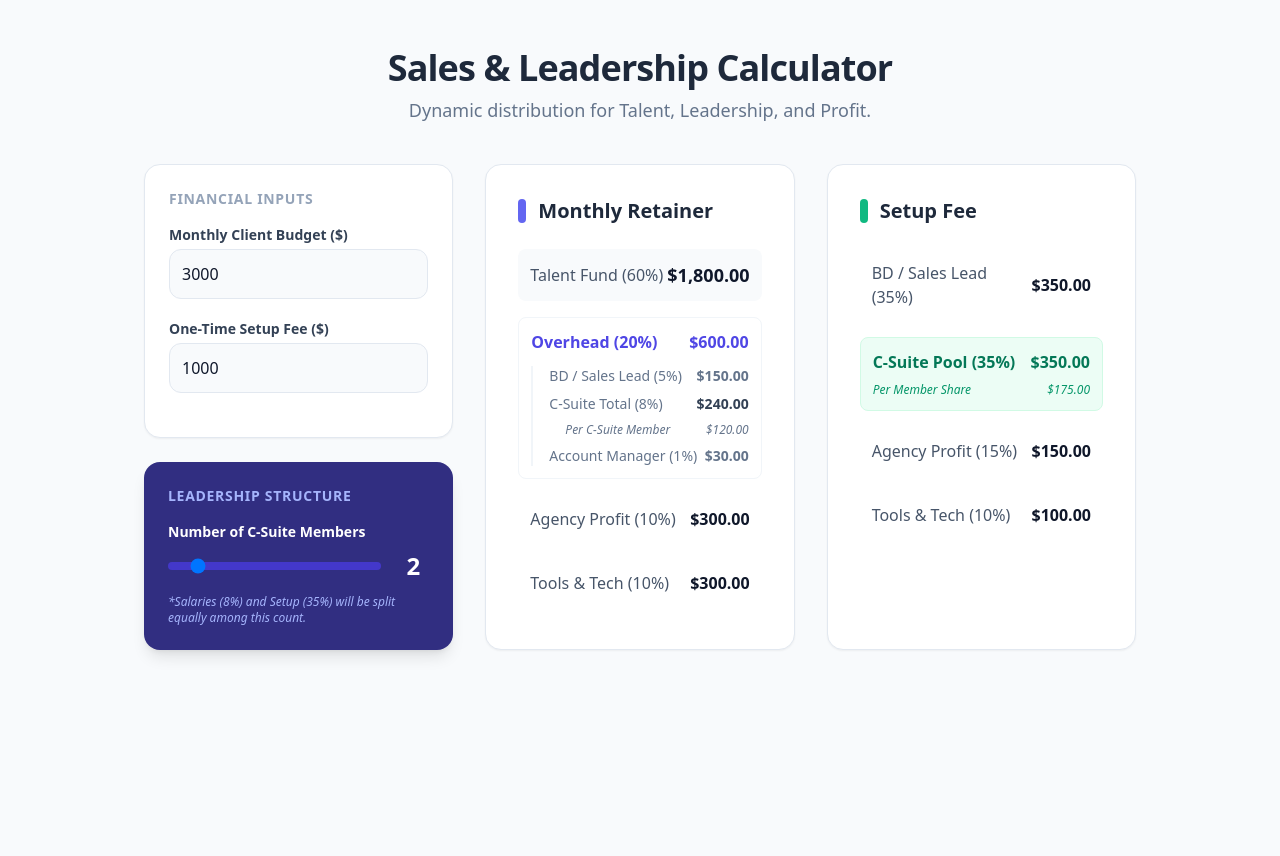
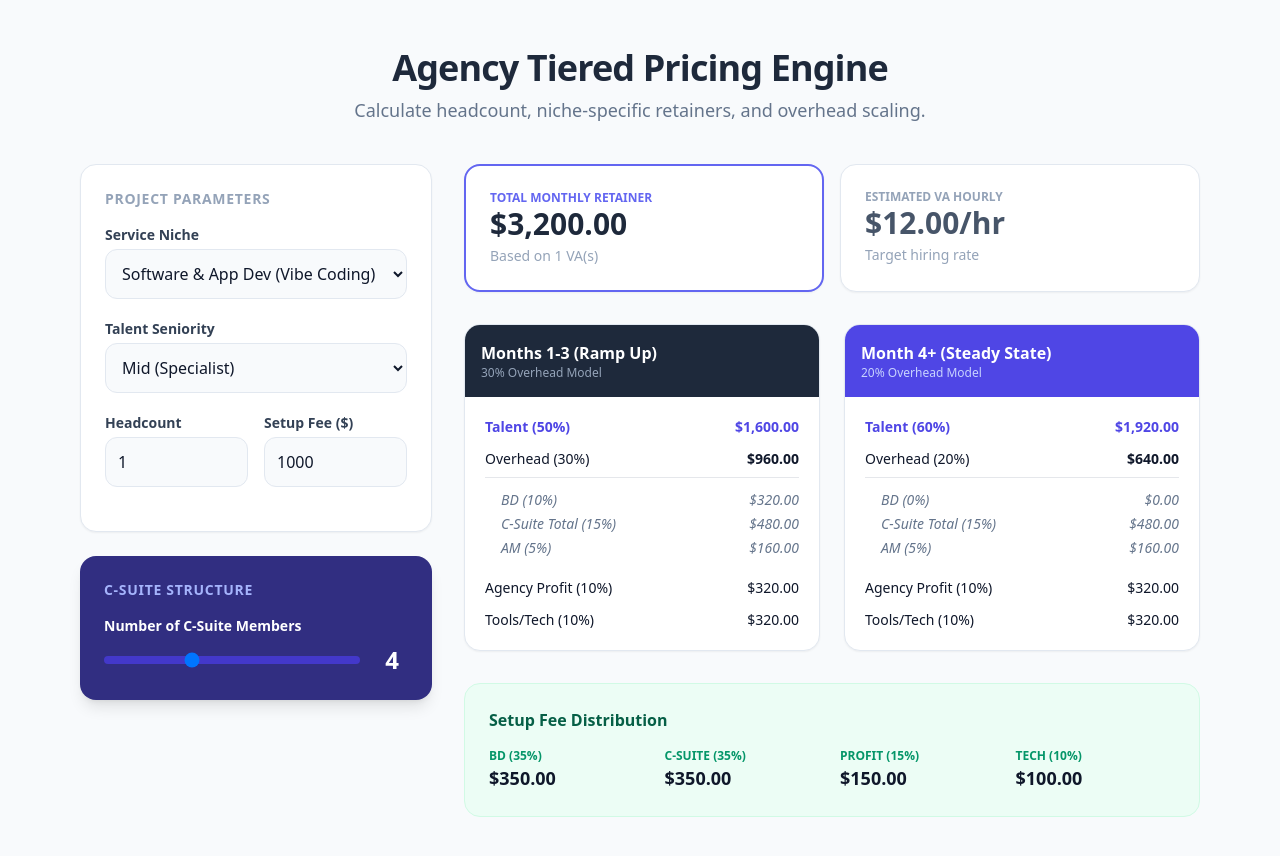
Before and after one commit to joshuacaporal/VA-Agency, a plain HTML site: page index.html in a window 1280 px wide. Before the commit the page ends 800 px from the top, so only its background shows below. Drawn offline with nearby package versions, Linux system fonts and the light colour scheme.

Commit message:
Update index.html

```diff
--- a/index.html
+++ b/index.html
@@ -3,171 +3,199 @@
 <head>
     <meta charset="UTF-8">
     <meta name="viewport" content="width=device-width, initial-scale=1.0">
-    <title>Agency Sales Calculator v2</title>
+    <title>Vextum Tiered Sales Calculator</title>
     <script src="https://cdn.tailwindcss.com"></script>
 </head>
 <body class="bg-slate-50 font-sans text-slate-900">
 
-    <div class="max-w-5xl mx-auto py-12 px-4">
+    <div class="max-w-6xl mx-auto py-12 px-4">
         <header class="text-center mb-10">
-            <h1 class="text-4xl font-extrabold text-slate-800 tracking-tight">Sales & Leadership Calculator</h1>
-            <p class="text-slate-500 mt-2 text-lg">Dynamic distribution for Talent, Leadership, and Profit.</p>
+            <h1 class="text-4xl font-extrabold text-slate-800 tracking-tight">Agency Tiered Pricing Engine</h1>
+            <p class="text-slate-500 mt-2 text-lg">Calculate headcount, niche-specific retainers, and overhead scaling.</p>
         </header>
 
-        <div class="grid grid-cols-1 lg:grid-cols-3 gap-8">
+        <div class="grid grid-cols-1 lg:grid-cols-12 gap-8">
 
-            <div class="space-y-6">
+            <div class="lg:col-span-4 space-y-6">
                 <div class="bg-white p-6 rounded-2xl shadow-sm border border-slate-200">
-                    <h2 class="text-sm font-bold uppercase tracking-wider text-slate-400 mb-4">Financial Inputs</h2>
+                    <h2 class="text-sm font-bold uppercase tracking-wider text-slate-400 mb-4">Project Parameters</h2>
 
                     <div class="mb-5">
-                        <label class="block text-sm font-semibold text-slate-700 mb-1">Monthly Client Budget ($)</label>
-                        <input type="number" id="budget" value="3000" class="w-full p-3 bg-slate-50 border border-slate-200 rounded-xl focus:ring-2 focus:ring-indigo-500 outline-none transition-all" oninput="calculate()">
+                        <label class="block text-sm font-semibold text-slate-700 mb-1">Service Niche</label>
+                        <select id="niche" class="w-full p-3 bg-slate-50 border border-slate-200 rounded-xl outline-none" onchange="calculate()">
+                            <option value="software">Software & App Dev (Vibe Coding)</option>
+                            <option value="pm">Project Management (Systems-heavy)</option>
+                            <option value="recruitment">Recruitment (Technical vetting)</option>
+                            <option value="marketing">Digital Marketing (Growth engineering)</option>
+                            <option value="payroll">Payroll & Accounting (Automated)</option>
+                            <option value="ops">General Ops (High-level executive)</option>
+                            <option value="leadgen">Lead Generation (Outbound/Data)</option>
+                        </select>
                     </div>
 
                     <div class="mb-5">
-                        <label class="block text-sm font-semibold text-slate-700 mb-1">One-Time Setup Fee ($)</label>
-                        <input type="number" id="setupInput" value="1000" class="w-full p-3 bg-slate-50 border border-slate-200 rounded-xl focus:ring-2 focus:ring-indigo-500 outline-none transition-all" oninput="calculate()">
+                        <label class="block text-sm font-semibold text-slate-700 mb-1">Talent Seniority</label>
+                        <select id="level" class="w-full p-3 bg-slate-50 border border-slate-200 rounded-xl outline-none" onchange="calculate()">
+                            <option value="low">Low (Entry Level)</option>
+                            <option value="mid" selected>Mid (Specialist)</option>
+                            <option value="high">High (Expert)</option>
+                        </select>
+                    </div>
+
+                    <div class="grid grid-cols-2 gap-4 mb-5">
+                        <div>
+                            <label class="block text-sm font-semibold text-slate-700 mb-1">Headcount</label>
+                            <input type="number" id="heads" value="1" min="1" class="w-full p-3 bg-slate-50 border border-slate-200 rounded-xl outline-none" oninput="calculate()">
+                        </div>
+                        <div>
+                            <label class="block text-sm font-semibold text-slate-700 mb-1">Setup Fee ($)</label>
+                            <input type="number" id="setupInput" value="1000" class="w-full p-3 bg-slate-50 border border-slate-200 rounded-xl outline-none" oninput="calculate()">
+                        </div>
                     </div>
                 </div>
 
                 <div class="bg-indigo-900 p-6 rounded-2xl shadow-lg text-white">
-                    <h2 class="text-sm font-bold uppercase tracking-wider text-indigo-300 mb-4">Leadership Structure</h2>
+                    <h2 class="text-sm font-bold uppercase tracking-wider text-indigo-300 mb-4">C-Suite Structure</h2>
                     <label class="block text-sm font-semibold mb-2">Number of C-Suite Members</label>
                     <div class="flex items-center space-x-4">
-                        <input type="range" id="csuiteCount" min="1" max="10" value="2" class="flex-grow h-2 bg-indigo-700 rounded-lg appearance-none cursor-pointer" oninput="calculate()">
-                        <span id="csuiteDisplay" class="text-2xl font-bold w-8 text-center">2</span>
-                    </div>
-                    <p class="text-xs text-indigo-300 mt-3 italic">*Salaries (8%) and Setup (35%) will be split equally among this count.</p>
-                </div>
-            </div>
-
-            <div class="bg-white p-8 rounded-2xl shadow-sm border border-slate-200">
-                <h2 class="text-xl font-bold text-slate-800 mb-6 flex items-center">
-                    <span class="w-2 h-6 bg-indigo-500 rounded-full mr-3"></span>
-                    Monthly Retainer
-                </h2>
-
-                <div class="space-y-4">
-                    <div class="flex justify-between items-center p-3 bg-slate-50 rounded-lg">
-                        <span class="text-slate-600 font-medium">Talent Fund (60%)</span>
-                        <span class="text-lg font-bold text-slate-900" id="vaSalary">$0.00</span>
-                    </div>
-
-                    <div class="p-3 border border-slate-100 rounded-lg space-y-3">
-                        <div class="flex justify-between text-indigo-600 font-bold mb-1">
-                            <span>Overhead (20%)</span>
-                            <span id="overhead">$0.00</span>
-                        </div>
-                        <div class="pl-4 space-y-2 text-sm text-slate-500 border-l-2 border-slate-100">
-                            <div class="flex justify-between"><span>BD / Sales Lead (5%)</span> <span id="salBD" class="font-semibold">$0.00</span></div>
-                            <div class="flex justify-between">
-                                <span>C-Suite Total (8%)</span>
-                                <span id="salCSuiteTotal" class="font-semibold text-slate-700">$0.00</span>
-                            </div>
-                            <div class="flex justify-between pl-4 text-xs italic">
-                                <span>Per C-Suite Member</span>
-                                <span id="salCSuiteEach">$0.00</span>
-                            </div>
-                            <div class="flex justify-between"><span>Account Manager (1%)</span> <span id="salAM" class="font-semibold">$0.00</span></div>
-                        </div>
-                    </div>
-
-                    <div class="flex justify-between items-center p-3">
-                        <span class="text-slate-600">Agency Profit (10%)</span>
-                        <span class="font-bold text-slate-900" id="profit">$0.00</span>
-                    </div>
-                    <div class="flex justify-between items-center p-3">
-                        <span class="text-slate-600">Tools & Tech (10%)</span>
-                        <span class="font-bold text-slate-900" id="tools">$0.00</span>
+                        <input type="range" id="csuiteCount" min="1" max="10" value="4" class="flex-grow h-2 bg-indigo-700 rounded-lg appearance-none cursor-pointer" oninput="calculate()">
+                        <span id="csuiteDisplay" class="text-2xl font-bold w-8 text-center">4</span>
                     </div>
                 </div>
             </div>
 
-            <div class="bg-white p-8 rounded-2xl shadow-sm border border-slate-200">
-                <h2 class="text-xl font-bold text-slate-800 mb-6 flex items-center">
-                    <span class="w-2 h-6 bg-emerald-500 rounded-full mr-3"></span>
-                    Setup Fee
-                </h2>
+            <div class="lg:col-span-8 space-y-8">
 
-                <div class="space-y-4">
-                    <div class="flex justify-between items-center p-3">
-                        <span class="text-slate-600">BD / Sales Lead (35%)</span>
-                        <span class="font-bold text-slate-900" id="setupBD">$0.00</span>
+                <div class="grid grid-cols-1 md:grid-cols-2 gap-4">
+                    <div class="bg-white p-6 rounded-2xl border-2 border-indigo-500 shadow-sm">
+                        <p class="text-xs font-bold text-indigo-500 uppercase">Total Monthly Retainer</p>
+                        <h2 class="text-3xl font-black text-slate-800" id="totalRetainer">$0.00</h2>
+                        <p class="text-sm text-slate-400 mt-1">Based on <span id="summaryHeads">1</span> VA(s)</p>
                     </div>
+                    <div class="bg-white p-6 rounded-2xl border border-slate-200 shadow-sm">
+                        <p class="text-xs font-bold text-slate-400 uppercase">Estimated VA Hourly</p>
+                        <h2 class="text-3xl font-black text-slate-600" id="vaHourly">$0.00</h2>
+                        <p class="text-sm text-slate-400 mt-1">Target hiring rate</p>
+                    </div>
+                </div>
 
-                    <div class="p-3 bg-emerald-50 rounded-lg border border-emerald-100 space-y-2">
-                        <div class="flex justify-between text-emerald-700 font-bold">
-                            <span>C-Suite Pool (35%)</span>
-                            <span id="setupCSuiteTotal">$0.00</span>
+                <div class="grid grid-cols-1 md:grid-cols-2 gap-6">
+
+                    <div class="bg-white rounded-2xl border border-slate-200 overflow-hidden shadow-sm">
+                        <div class="bg-slate-800 p-4 text-white">
+                            <h3 class="font-bold">Months 1-3 (Ramp Up)</h3>
+                            <p class="text-xs text-slate-400">30% Overhead Model</p>
                         </div>
-                        <div class="flex justify-between text-xs text-emerald-600 font-medium italic">
-                            <span>Per Member Share</span>
-                            <span id="setupCSuiteEach">$0.00</span>
+                        <div class="p-5 space-y-3 text-sm">
+                            <div class="flex justify-between font-bold text-indigo-600"><span>Talent (50%)</span> <span id="m1_talent">$0</span></div>
+                            <div class="flex justify-between border-b pb-2"><span>Overhead (30%)</span> <span id="m1_overhead" class="font-bold">$0</span></div>
+                            <div class="pl-4 space-y-1 text-slate-500 italic">
+                                <div class="flex justify-between"><span>BD (10%)</span> <span id="m1_bd">$0</span></div>
+                                <div class="flex justify-between"><span>C-Suite Total (15%)</span> <span id="m1_csuite">$0</span></div>
+                                <div class="flex justify-between"><span>AM (5%)</span> <span id="m1_am">$0</span></div>
+                            </div>
+                            <div class="flex justify-between pt-2"><span>Agency Profit (10%)</span> <span id="m1_profit">$0</span></div>
+                            <div class="flex justify-between"><span>Tools/Tech (10%)</span> <span id="m1_tools">$0</span></div>
                         </div>
                     </div>
 
-                    <div class="flex justify-between items-center p-3">
-                        <span class="text-slate-600">Agency Profit (15%)</span>
-                        <span class="font-bold text-slate-900" id="setupProfit">$0.00</span>
+                    <div class="bg-white rounded-2xl border border-slate-200 overflow-hidden shadow-sm">
+                        <div class="bg-indigo-600 p-4 text-white">
+                            <h3 class="font-bold">Month 4+ (Steady State)</h3>
+                            <p class="text-xs text-indigo-200">20% Overhead Model</p>
+                        </div>
+                        <div class="p-5 space-y-3 text-sm">
+                            <div class="flex justify-between font-bold text-indigo-600"><span>Talent (60%)</span> <span id="m4_talent">$0</span></div>
+                            <div class="flex justify-between border-b pb-2"><span>Overhead (20%)</span> <span id="m4_overhead" class="font-bold">$0</span></div>
+                            <div class="pl-4 space-y-1 text-slate-500 italic">
+                                <div class="flex justify-between"><span>BD (0%)</span> <span>$0.00</span></div>
+                                <div class="flex justify-between"><span>C-Suite Total (15%)</span> <span id="m4_csuite">$0</span></div>
+                                <div class="flex justify-between"><span>AM (5%)</span> <span id="m4_am">$0</span></div>
+                            </div>
+                            <div class="flex justify-between pt-2"><span>Agency Profit (10%)</span> <span id="m4_profit">$0</span></div>
+                            <div class="flex justify-between"><span>Tools/Tech (10%)</span> <span id="m4_tools">$0</span></div>
+                        </div>
                     </div>
-                    <div class="flex justify-between items-center p-3">
-                        <span class="text-slate-600">Tools & Tech (10%)</span>
-                        <span class="font-bold text-slate-900" id="setupTools">$0.00</span>
+                </div>
+
+                <div class="bg-emerald-50 p-6 rounded-2xl border border-emerald-100">
+                    <h3 class="text-emerald-800 font-bold mb-4">Setup Fee Distribution</h3>
+                    <div class="grid grid-cols-2 md:grid-cols-4 gap-4 text-sm">
+                        <div><p class="text-emerald-600 text-xs font-bold uppercase">BD (35%)</p><p class="text-lg font-bold" id="s_bd">$0</p></div>
+                        <div><p class="text-emerald-600 text-xs font-bold uppercase">C-Suite (35%)</p><p class="text-lg font-bold" id="s_csuite">$0</p></div>
+                        <div><p class="text-emerald-600 text-xs font-bold uppercase">Profit (15%)</p><p class="text-lg font-bold" id="s_profit">$0</p></div>
+                        <div><p class="text-emerald-600 text-xs font-bold uppercase">Tech (10%)</p><p class="text-lg font-bold" id="s_tech">$0</p></div>
                     </div>
                 </div>
             </div>
-
         </div>
     </div>
 
     <script>
+        const pricingData = {
+            software: { low: [7.5, 2000], mid: [12, 3200], high: [25, 6667] },
+            pm: { low: [6.5, 1733], mid: [10, 2667], high: [18, 4800] },
+            recruitment: { low: [5.5, 1467], mid: [8.5, 2267], high: [15, 4000] },
+            marketing: { low: [8, 2133], mid: [13, 3467], high: [22, 5867] },
+            payroll: { low: [6, 1600], mid: [9, 2400], high: [16, 4267] },
+            ops: { low: [5, 1333], mid: [8, 2133], high: [14, 3733] },
+            leadgen: { low: [5, 1333], mid: [7.5, 2000], high: [12, 3200] }
+        };
+
         function calculate() {
-            const budget = parseFloat(document.getElementById('budget').value) || 0;
+            const niche = document.getElementById('niche').value;
+            const level = document.getElementById('level').value;
+            const heads = parseInt(document.getElementById('heads').value) || 1;
             const setup = parseFloat(document.getElementById('setupInput').value) || 0;
             const csuiteCount = parseInt(document.getElementById('csuiteCount').value) || 1;
 
             document.getElementById('csuiteDisplay').innerText = csuiteCount;
+            document.getElementById('summaryHeads').innerText = heads;
 
-            // --- Monthly Retainer Breakdown ---
-            const va = budget * 0.60;
-            const overheadTotal = budget * 0.20;
-            const profit = budget * 0.10;
-            const tools = budget * 0.10;
+            const [hourly, singleRetainer] = pricingData[niche][level];
+            const totalRetainer = singleRetainer * heads;
 
-            document.getElementById('vaSalary').innerText = format(va);
-            document.getElementById('overhead').innerText = format(overheadTotal);
-            document.getElementById('profit').innerText = format(profit);
-            document.getElementById('tools').innerText = format(tools);
+            document.getElementById('totalRetainer').innerText = format(totalRetainer);
+            document.getElementById('vaHourly').innerText = format(hourly) + "/hr";
 
-            // Monthly Leadership Breakdown
-            const salBD = budget * 0.05;
-            const salCSuiteTotal = budget * 0.08;
-            const salAM = budget * 0.01;
+            // --- Month 1-3 (30% Overhead) ---
+            const m1_talent = totalRetainer * 0.50;
+            const m1_overhead = totalRetainer * 0.30;
+            const m1_profit = totalRetainer * 0.10;
+            const m1_tools = totalRetainer * 0.10;
 
-            document.getElementById('salBD').innerText = format(salBD);
-            document.getElementById('salCSuiteTotal').innerText = format(salCSuiteTotal);
-            document.getElementById('salCSuiteEach').innerText = format(salCSuiteTotal / csuiteCount);
-            document.getElementById('salAM').innerText = format(salAM);
+            document.getElementById('m1_talent').innerText = format(m1_talent);
+            document.getElementById('m1_overhead').innerText = format(m1_overhead);
+            document.getElementById('m1_bd').innerText = format(totalRetainer * 0.10);
+            document.getElementById('m1_csuite').innerText = format(totalRetainer * 0.15);
+            document.getElementById('m1_am').innerText = format(totalRetainer * 0.05);
+            document.getElementById('m1_profit').innerText = format(m1_profit);
+            document.getElementById('m1_tools').innerText = format(m1_tools);
 
-            // --- Setup Fee Breakdown ---
-            const setupBD = setup * 0.35;
-            const setupCSuiteTotal = setup * 0.35;
-            const setupProfit = setup * 0.15;
-            const setupTools = setup * 0.10;
+            // --- Month 4+ (20% Overhead) ---
+            const m4_talent = totalRetainer * 0.60;
+            const m4_overhead = totalRetainer * 0.20;
+            const m4_profit = totalRetainer * 0.10;
+            const m4_tools = totalRetainer * 0.10;
 
-            document.getElementById('setupBD').innerText = format(setupBD);
-            document.getElementById('setupCSuiteTotal').innerText = format(setupCSuiteTotal);
-            document.getElementById('setupCSuiteEach').innerText = format(setupCSuiteTotal / csuiteCount);
-            document.getElementById('setupProfit').innerText = format(setupProfit);
-            document.getElementById('setupTools').innerText = format(setupTools);
+            document.getElementById('m4_talent').innerText = format(m4_talent);
+            document.getElementById('m4_overhead').innerText = format(m4_overhead);
+            document.getElementById('m4_csuite').innerText = format(totalRetainer * 0.15);
+            document.getElementById('m4_am').innerText = format(totalRetainer * 0.05);
+            document.getElementById('m4_profit').innerText = format(m4_profit);
+            document.getElementById('m4_tools').innerText = format(m4_tools);
+
+            // --- Setup Fee ---
+            document.getElementById('s_bd').innerText = format(setup * 0.35);
+            document.getElementById('s_csuite').innerText = format(setup * 0.35);
+            document.getElementById('s_profit').innerText = format(setup * 0.15);
+            document.getElementById('s_tech').innerText = format(setup * 0.10);
         }
 
         function format(num) {
             return new Intl.NumberFormat('en-US', { style: 'currency', currency: 'USD' }).format(num);
         }
 
-        // Run on load
         calculate();
     </script>
 </body>
```
